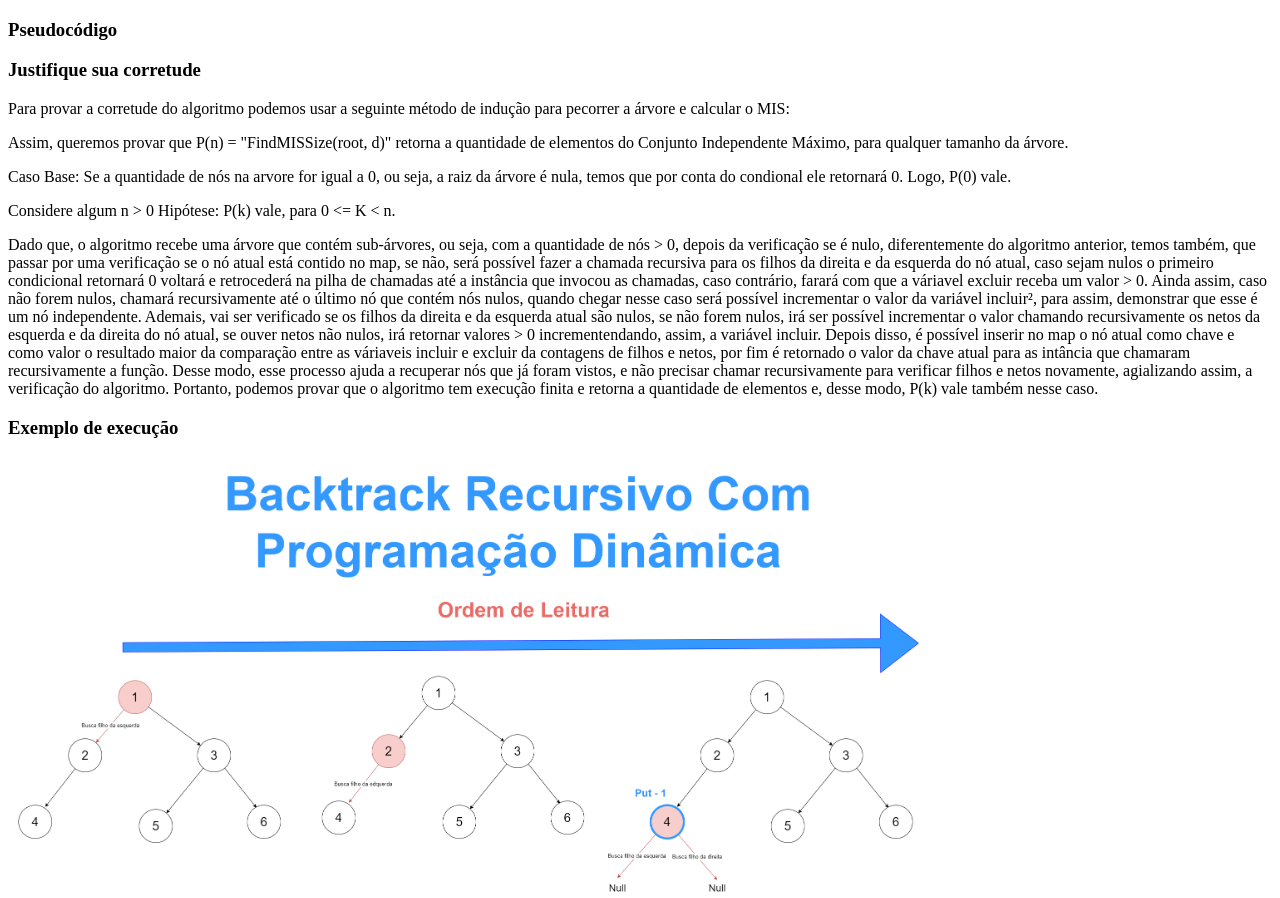
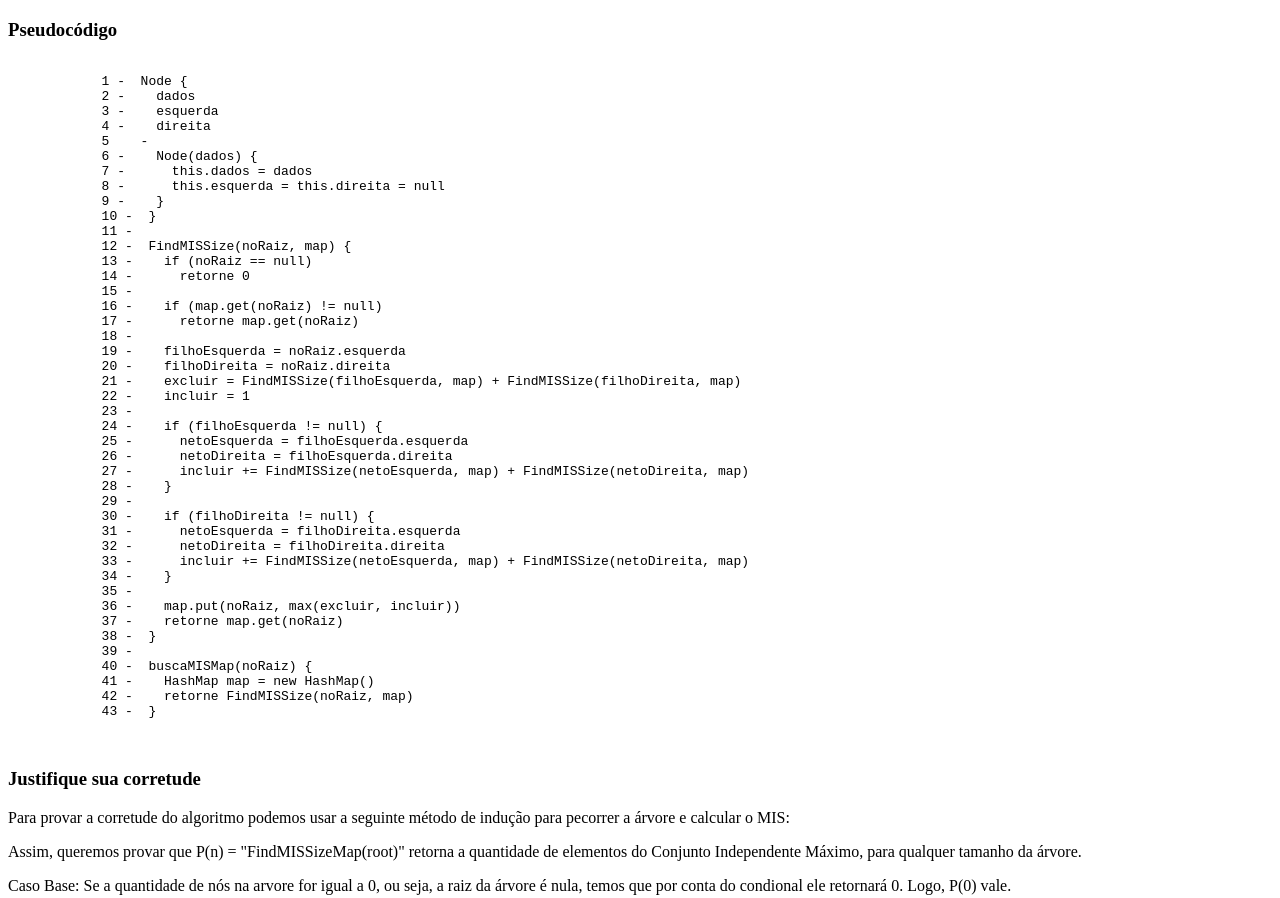
Before and after one commit to aSTRonuun/design-and-analysis-of-binary-tree-problem-MIS, a plain HTML site: page PART1-undertanding-problem-design/II-MIS-2-algorithm/index.html in a window 1280 px wide. Shown: the top 898 px of the page. Drawn offline with Linux system fonts and the light colour scheme.

```diff
--- a/PART1-undertanding-problem-design/II-MIS-2-algorithm/index.html
+++ b/PART1-undertanding-problem-design/II-MIS-2-algorithm/index.html
@@ -9,6 +9,54 @@
 <body>
     <h3>Pseudocódigo</h3>
 
+    <pre>
+        <code>
+            1 -  Node {
+            2 -    dados
+            3 -    esquerda
+            4 -    direita
+            5    -
+            6 -    Node(dados) {
+            7 -      this.dados = dados
+            8 -      this.esquerda = this.direita = null
+            9 -    }
+            10 -  }
+            11 -
+            12 -  FindMISSize(noRaiz, map) {
+            13 -    if (noRaiz == null)
+            14 -      retorne 0
+            15 -
+            16 -    if (map.get(noRaiz) != null)
+            17 -      retorne map.get(noRaiz)
+            18 -
+            19 -    filhoEsquerda = noRaiz.esquerda
+            20 -    filhoDireita = noRaiz.direita
+            21 -    excluir = FindMISSize(filhoEsquerda, map) + FindMISSize(filhoDireita, map)
+            22 -    incluir = 1
+            23 -
+            24 -    if (filhoEsquerda != null) {
+            25 -      netoEsquerda = filhoEsquerda.esquerda
+            26 -      netoDireita = filhoEsquerda.direita
+            27 -      incluir += FindMISSize(netoEsquerda, map) + FindMISSize(netoDireita, map)
+            28 -    }
+            29 -
+            30 -    if (filhoDireita != null) {
+            31 -      netoEsquerda = filhoDireita.esquerda
+            32 -      netoDireita = filhoDireita.direita
+            33 -      incluir += FindMISSize(netoEsquerda, map) + FindMISSize(netoDireita, map)
+            34 -    }
+            35 -
+            36 -    map.put(noRaiz, max(excluir, incluir))
+            37 -    retorne map.get(noRaiz)
+            38 -  }
+            39 -
+            40 -  buscaMISMap(noRaiz) {
+            41 -    HashMap map = new HashMap()
+            42 -    retorne FindMISSize(noRaiz, map)
+            43 -  }
+        </code>
+    </pre>
+
     <h3>Justifique sua corretude</h3>
 
     <p>
@@ -16,7 +64,7 @@
     </p>
 
     <p>
-        Assim, queremos provar que P(n) = "FindMISSize(root, d)" retorna a quantidade de elementos do Conjunto Independente Máximo, para qualquer tamanho da árvore.
+        Assim, queremos provar que P(n) = "FindMISSizeMap(root)" retorna a quantidade de elementos do Conjunto Independente Máximo, para qualquer tamanho da árvore.
     </p>
 
     <p>
```
Also changed, not shown: PART1-undertanding-problem-design/II-MIS-1-algorithm/index.html (+38 -0 lines), PART1-undertanding-problem-design/II-MIS-1-algorithm/example1.png (added), PART1-undertanding-problem-design/II-MIS-1-algorithm/example2.png (added).
